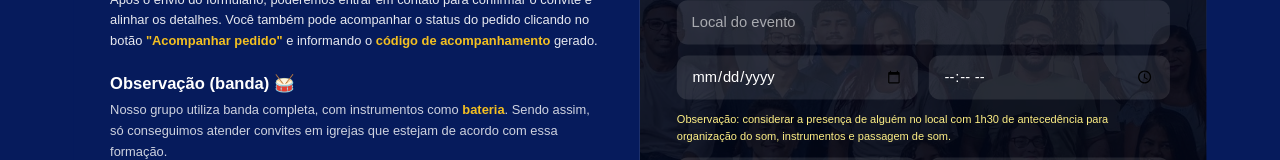
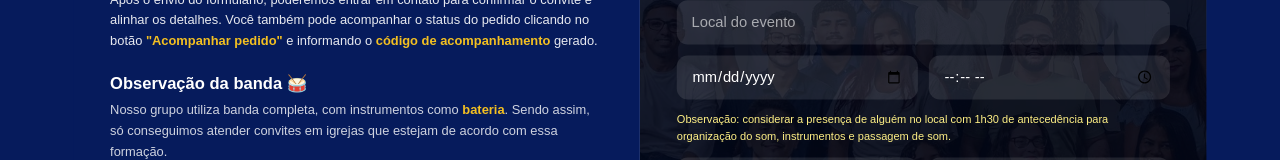
Before and after one commit to euvih/site-luminuss, a Next.js app: page /agendamento in a window 1280 px wide. Shown: the part 305-465 px from the top of the page. Built offline with nearby package versions, Linux system fonts and the light colour scheme.

Commit message:
atualização

```diff
--- a/app/agendamento/page.tsx
+++ b/app/agendamento/page.tsx
@@ -292,7 +292,7 @@ export default function AgendamentoPage() {
 
                     <div>
                       <h3 className="mb-1 text-lg font-semibold text-white">
-                        Observação (banda) 🥁
+                        Observação da banda 🥁
                       </h3>
 
                       <p className="text-white/80">
--- a/app/page.tsx
+++ b/app/page.tsx
@@ -440,7 +440,7 @@ const aceitosDoMes = data
         className="bg-[#c7d5ff] px-6 py-24 min-h-[80vh] md:min-h-screen flex items-center justify-center"
       >
         <div className="mx-auto max-w-5xl text-center px-4 space-y-6">
-          <p className="mb-3 text-sm uppercase tracking-[0.3em] text-[#e4b425]">
+          <p className="mb-3 text-sm uppercase tracking-[0.3em] text-[#d4a106]">
             Sobre o grupo
           </p>
           <h2 className="mb-6 text-4xl font-bold">Quem somos</h2>
@@ -509,7 +509,7 @@ const aceitosDoMes = data
       <section id="galeria" className="bg-[#e2e5ec] px-6 py-24">
         <div className="mx-auto max-w-6xl">
           <div className="mb-12 text-center">
-            <p className="mb-3 text-sm uppercase tracking-[0.3em] text-[#F4C021]">
+            <p className="mb-3 text-sm uppercase tracking-[0.3em] text-[#e9b310]">
               Galeria
             </p>
             <h2 className="text-4xl font-bold">Fazendo história...</h2>
```
